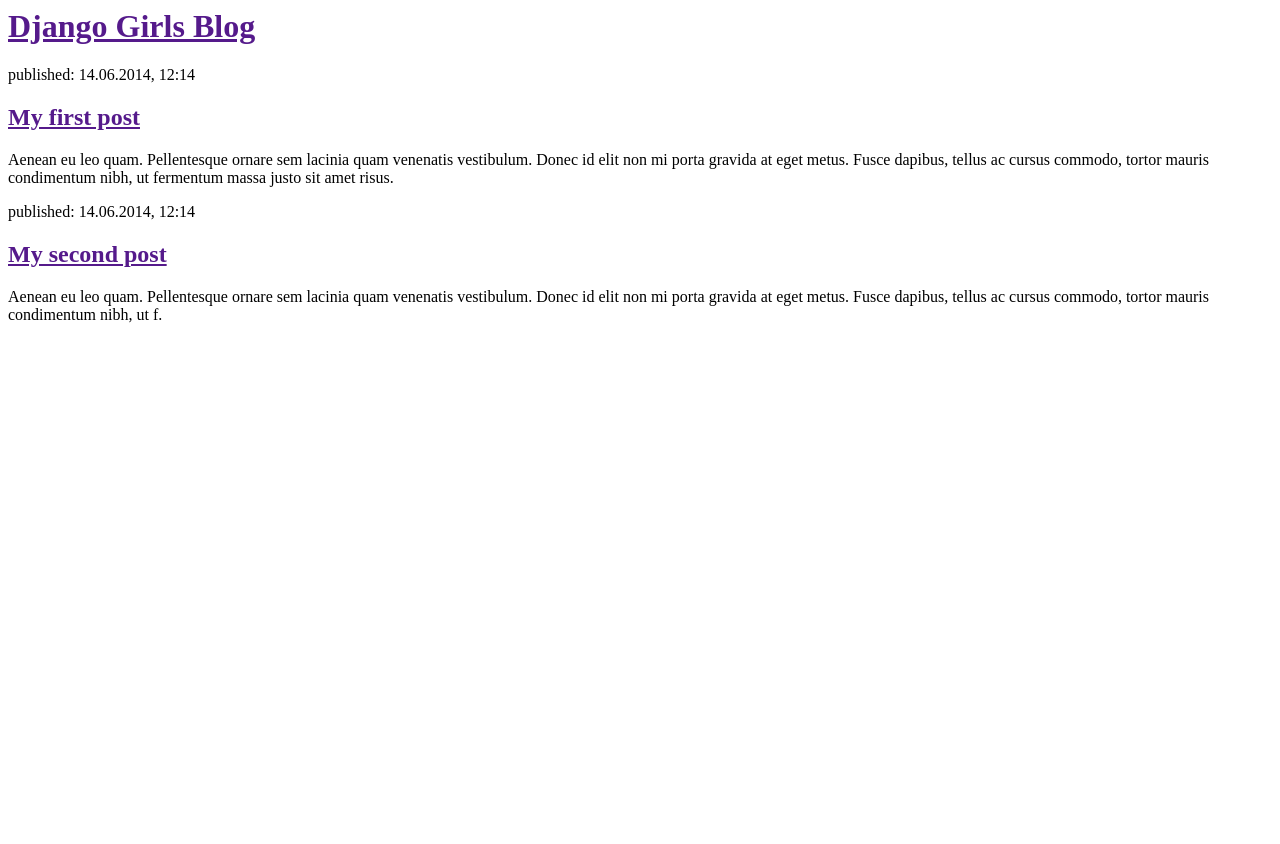
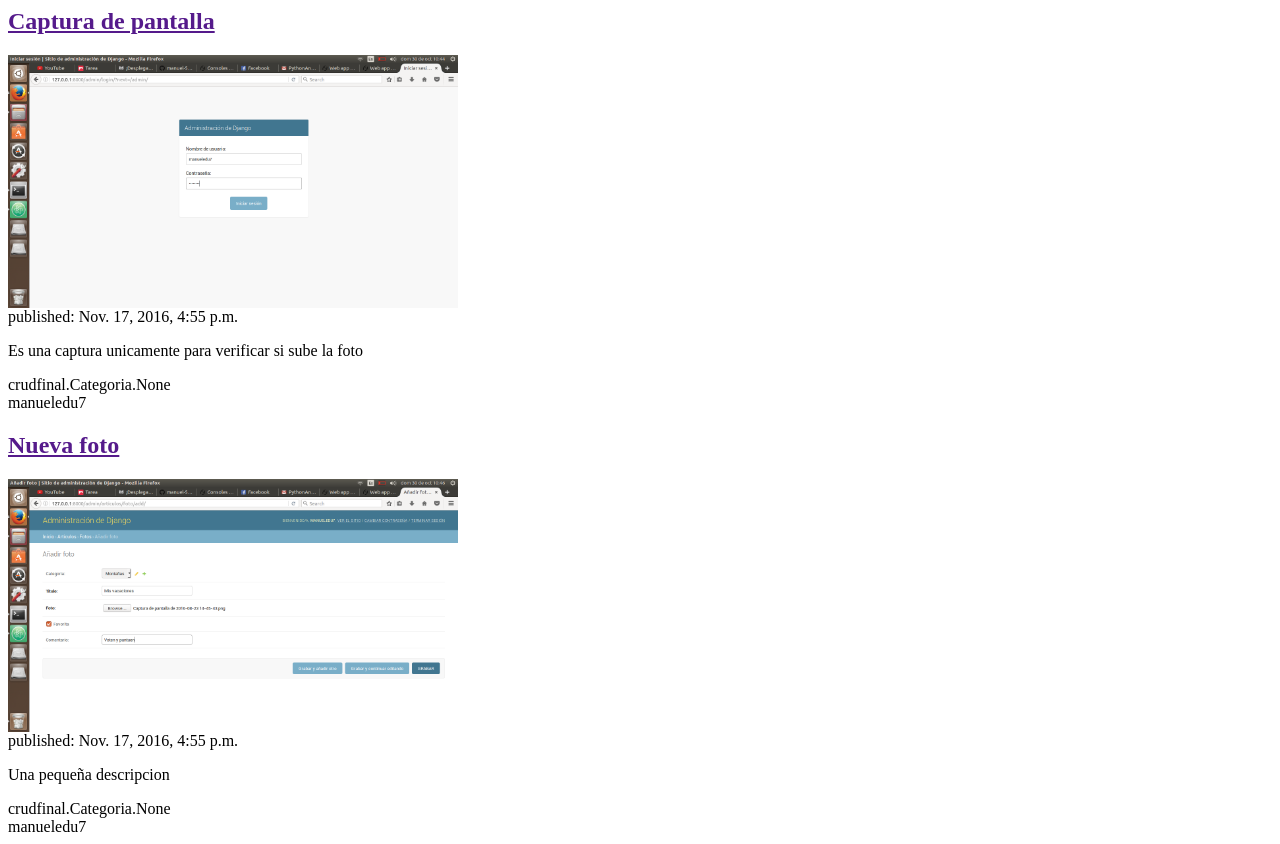
Before and after one commit to manuel-567/crudfinal, a Django app: page / in a window 1280 px wide. Before the commit the page ends 323 px from the top, so only its background shows below. Run offline with Django 3.2, Linux system fonts and the light colour scheme; data comes from the database, SQL or seed files in the repository; both versions use the stored data as it was after the commit.

Commit message:
Carga de imagenes y listado de las fotos con todo el contenido.

```diff
--- a/crudfinal/models.py
+++ b/crudfinal/models.py
@@ -2,6 +2,7 @@
 from django.db.models.signals import post_delete
 from django.dispatch import receiver
 from django.core.validators import MinValueValidator, MaxValueValidator
+from django.utils import timezone
 
 
 class Categoria(models.Model):
@@ -17,12 +18,16 @@
     Autor_Foto = models.ForeignKey('auth.User')
     Nombre_Foto = models.CharField(max_length=50,default='Sin titulo')
     Descripcion_Foto = models.CharField(max_length=200,blank=True)
-    Fecha_Foto = models.DateField(auto_now_add=True)
-    Archivo_Foto = models.ImageField(upload_to='Fotos/')
+    Fecha_Foto = models.DateTimeField(default=timezone.now)
+    Archivo_Foto = models.ImageField(upload_to='media/Fotos/')
     categoria = models.ManyToManyField(Categoria,blank=True)
     ##categoria = models.ForeignKey(Categoria, null=True, blank=True,on_delete=models.CASCADE)
     ##categoria = models.ManyToManyField(Categoria, null=True, blank=True,on_delete=models.CASCADE)
     ##nombre = models.ManyToManyField(Categoria,null=True,blank=True)
+    def publish(self):
+        self.Fecha_Foto = timezone.now()
+        self.save()
+
     def __str__(self):
         return self.Nombre_Foto
 
--- a/crudfinal/templates/crudfinal/post_list.html
+++ b/crudfinal/templates/crudfinal/post_list.html
@@ -3,20 +3,30 @@
         <title>Django Girls blog</title>
     </head>
     <body>
-        <div>
-            <h1><a href="">Django Girls Blog</a></h1>
-        </div>
+          <div>
+              <h1><a href="/"></a></h1>
+          </div>
 
-        <div>
-            <p>published: 14.06.2014, 12:14</p>
-            <h2><a href="">My first post</a></h2>
-            <p>Aenean eu leo quam. Pellentesque ornare sem lacinia quam venenatis vestibulum. Donec id elit non mi porta gravida at eget metus. Fusce dapibus, tellus ac cursus commodo, tortor mauris condimentum nibh, ut fermentum massa justo sit amet risus.</p>
-        </div>
+          {% for post in posts %}
+              <div>
+                  <p>
+                  <h2><a href="">{{ post.Nombre_Foto }}</a></h2>
+                  </p>
+                  <img src="/media/{{ post.Archivo_Foto }}" width="450px" heigth="450px"/>
+                  <br>
+                  published: {{ post.Fecha_Foto }}
+                  <p>
+                  {{ post.Descripcion_Foto|linebreaksbr }}
+                  </p>
+                  {{ post.categoria }}
+                  <br>
+                  {{ post.Autor_Foto}}
+                  <br>
 
-        <div>
-            <p>published: 14.06.2014, 12:14</p>
-            <h2><a href="">My second post</a></h2>
-            <p>Aenean eu leo quam. Pellentesque ornare sem lacinia quam venenatis vestibulum. Donec id elit non mi porta gravida at eget metus. Fusce dapibus, tellus ac cursus commodo, tortor mauris condimentum nibh, ut f.</p>
-        </div>
-    </body>
+
+
+
+              </div>
+          {% endfor %}
+
 </html>
--- a/crudfinal/urls.py
+++ b/crudfinal/urls.py
@@ -1,6 +1,9 @@
 from django.conf.urls import url,include
 from . import views
-
+from django.conf import settings
 urlpatterns = [
     url(r'^$', views.post_list),
+    url(r'^media/(?P<path>.*)$','django.views.static.serve',{'document_root':settings.MEDIA_ROOT}),
+
+
 ]
--- a/crudfinal/views.py
+++ b/crudfinal/views.py
@@ -1,6 +1,12 @@
 from django.shortcuts import render_to_response,render
+from django.utils import timezone
+from .models import Foto
 
+
+def post_list(request):
+    posts = Foto.objects.filter(Fecha_Foto__lte = timezone.now()).order_by('Fecha_Foto')
+    return render(request, 'crudfinal/post_list.html', {'posts': posts})
 #def home(request):
 #    return render_to_response('index.html')
-def post_list(request):
-    return render(request, 'crudfinal/post_list.html', {})
+#def post_list(request):
+#    return render(request, 'crudfinal/post_list.html', {})
--- a/mysite/settings.py
+++ b/mysite/settings.py
@@ -120,4 +120,8 @@
 # https://docs.djangoproject.com/en/1.9/howto/static-files/
 
 STATIC_URL = '/static/'
-STATIC_ROOT = os.path.join(BASE_DIR, 'static')
+#STATIC_ROOT = os.path.join(BASE_DIR, 'static')
+STATIC_ROOT = ''
+
+MEDIA_ROOT = os.path.normpath(os.path.join(os.path.dirname(__file__),'media/'))
+MEDIA_URL = '/media/'
```
Also changed, not shown: Fotos/Captura_de_pantalla_de_2016-10-30_22-44-38.png (added), crudfinal/migrations/0002_auto_20161117_1654.py (added), crudfinal/migrations/0003_auto_20161117_1931.py (added), db.sqlite3, mysite/media/media/Fotos/Captura_de_pantalla_de_2016-10-30_22-44-27.png (added), mysite/media/media/Fotos/Captura_de_pantalla_de_2016-10-30_22-46-11.png (added).
